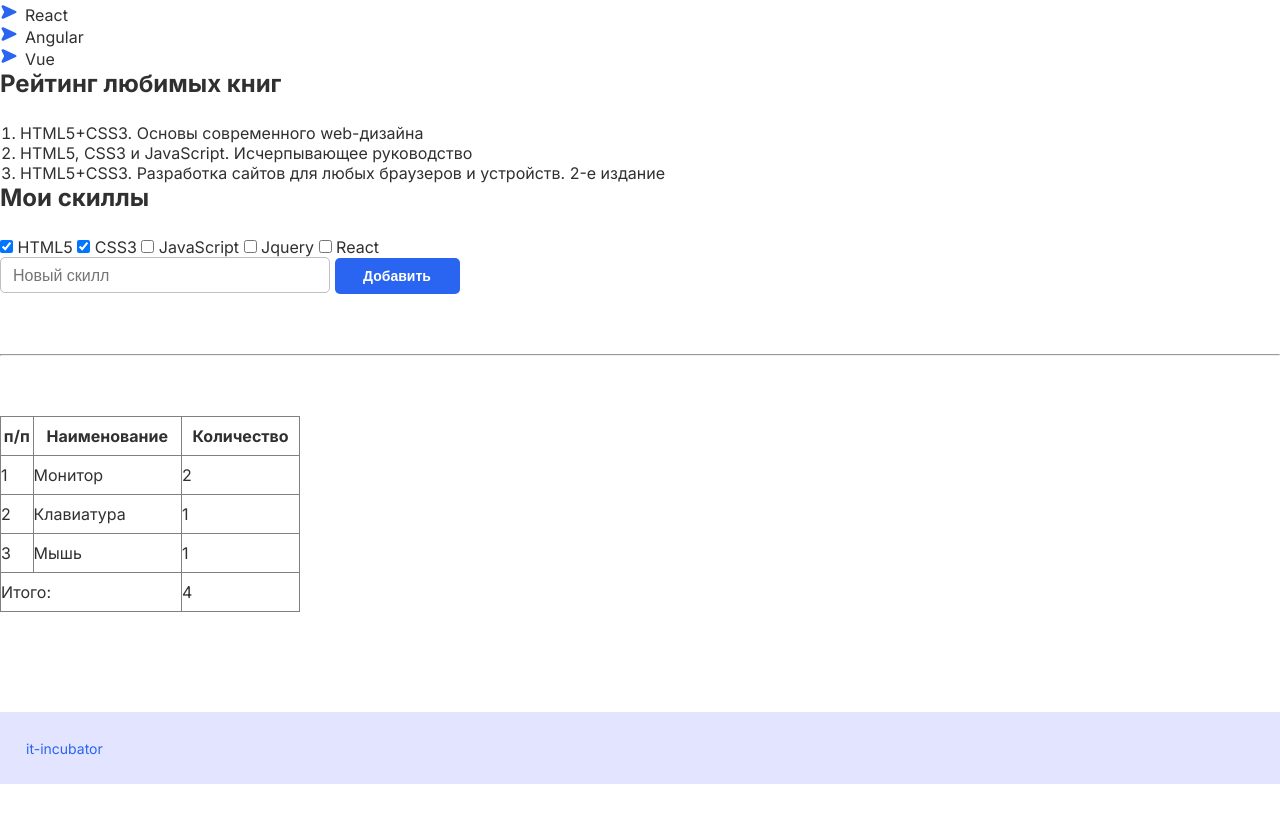
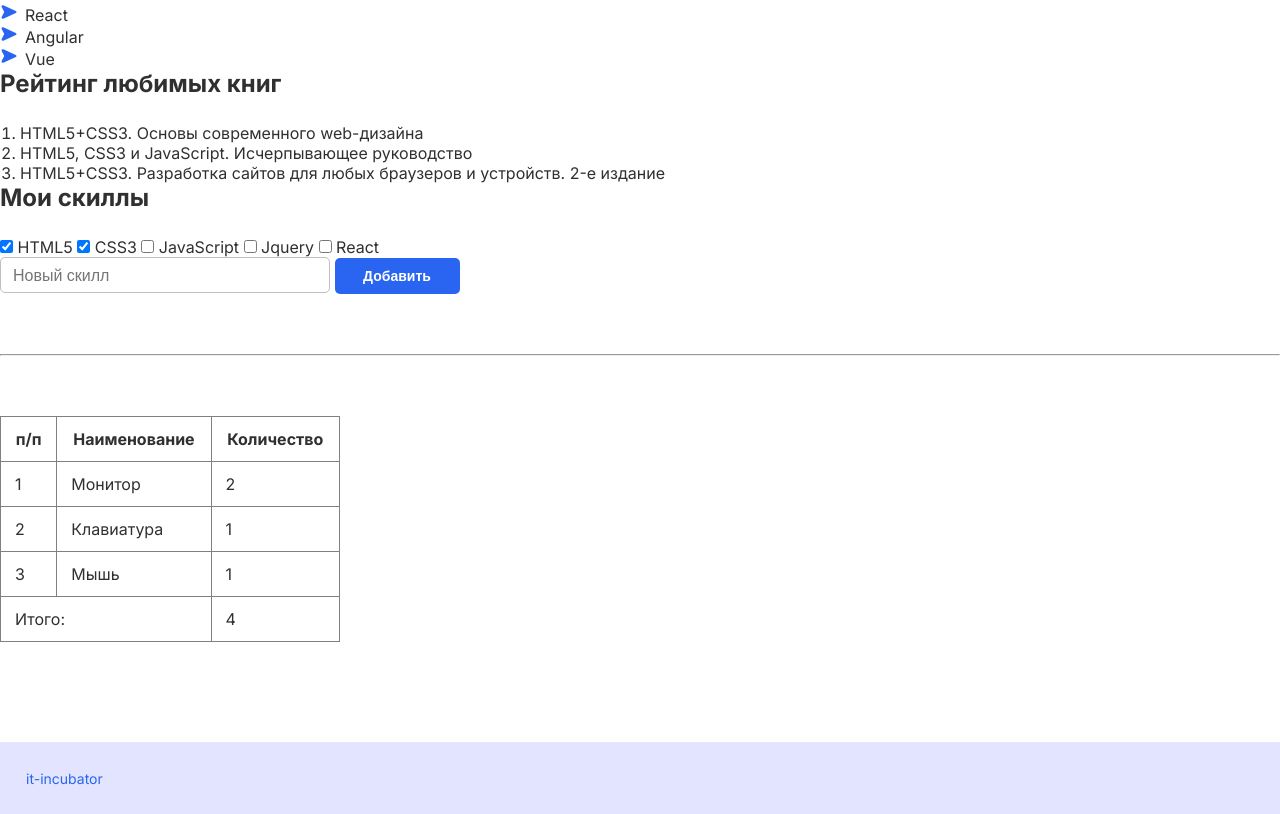
Before and after one commit to Aliev717/Homework-2, a plain HTML site: page index.html in a window 1280 px wide. Shown: the part 1059-1873 px from the top of the page. Before the commit the page ends 1843 px from the top, so only its background shows below. Drawn offline with Linux system fonts and the light colour scheme.

Commit message:
homework-2

```diff
--- a/style.css
+++ b/style.css
@@ -124,13 +124,14 @@ select {
 
 table {
     /* Стили для таблицы */
-    width: 300px;
+    width: 340px;
     height: 196px;
     border-collapse: collapse;
 }
 
 th, td {
     /* Стили для ячеек таблицы */
+    padding: 12px 14px;
 
 }
 
```
